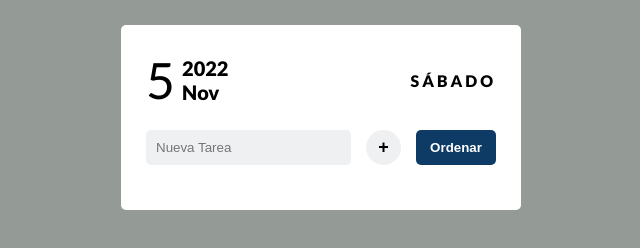
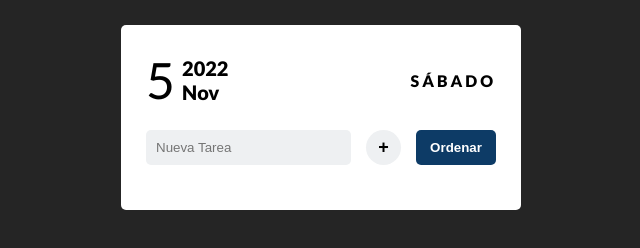
Before and after one commit to alex2rive3/toDoList, a plain HTML site: page index.html in a window 1280 px wide. Shown: the whole page, without its empty margins (319-959 px from the left). Drawn offline with nearby package versions, Linux system fonts and the light colour scheme.

Commit message:
cambio de color del backgraund

```diff
--- a/css/estilo.css
+++ b/css/estilo.css
@@ -4,7 +4,7 @@
     --white: #fff;
     --dark:#08090A;
     --diabled: #EEF0F2;
-    --backColor:#949B96;
+    --backColor:#252525;
     --red:#E10600;
 }
 body{
```
